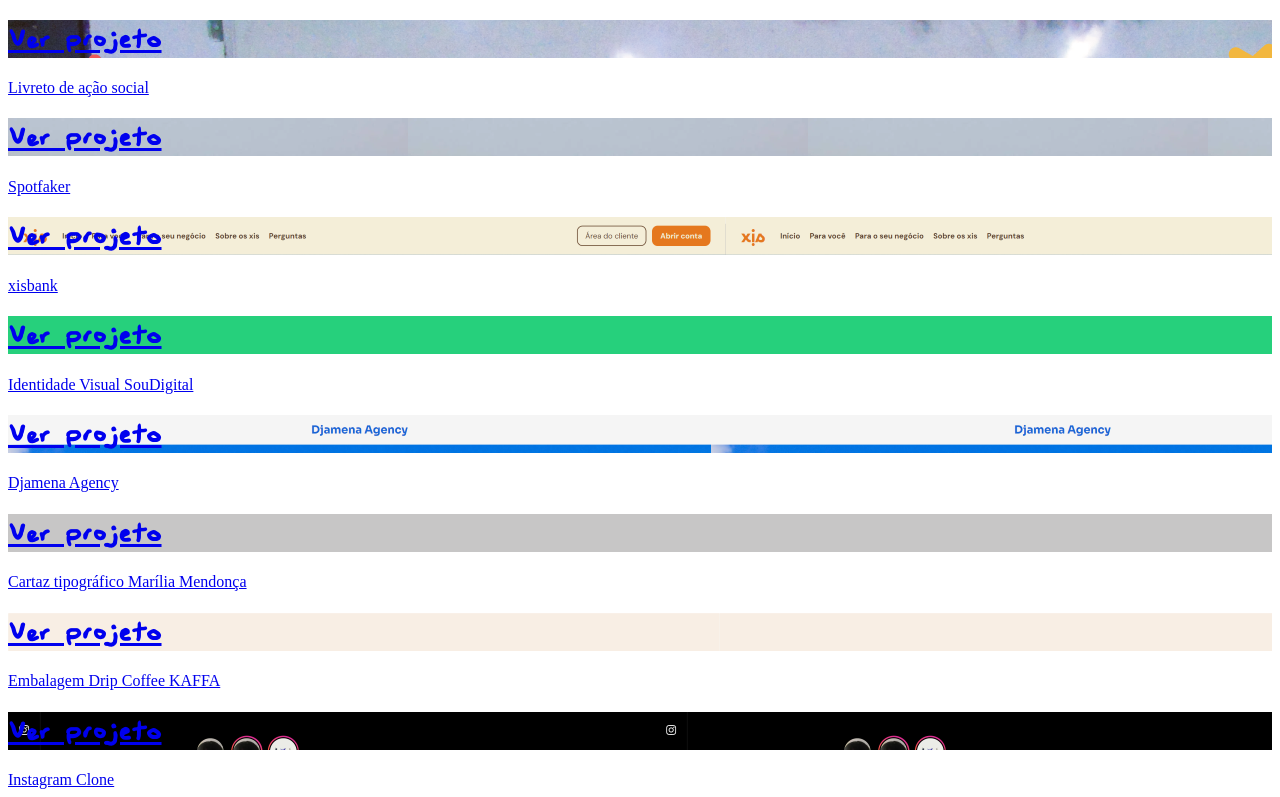
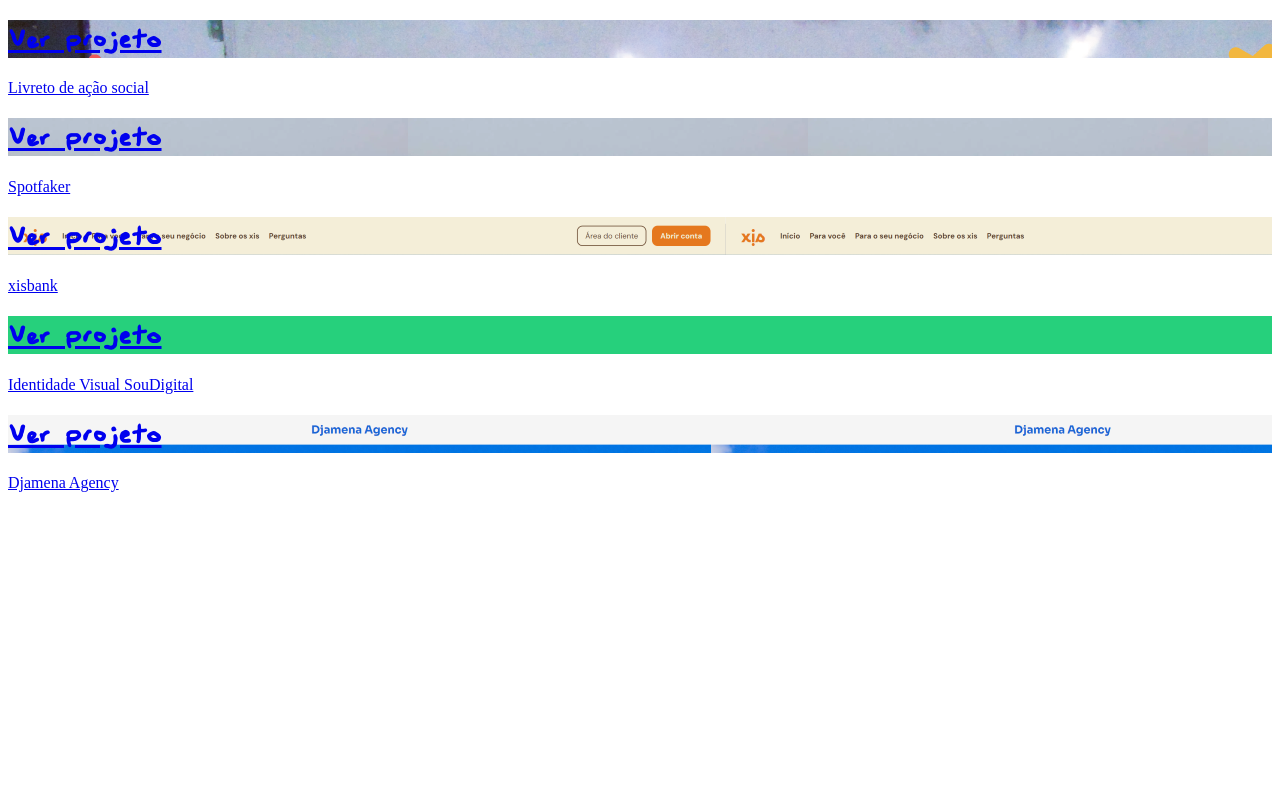
Before and after one commit to kaizinbr/kaizin, a Next.js app: page / in a window 1280 px wide. Shown: the part 418-1215 px from the top of the page. After the commit the page ends 918 px from the top, so only its background shows below. Built offline with nearby package versions, Linux system fonts and the light colour scheme.

Commit message:
ajustes²

```diff
--- a/app/page.tsx
+++ b/app/page.tsx
@@ -13,7 +13,8 @@
         >
             <div
                 className={
-                    uglyDave.className + ` m-auto mt-8 text-5xl font-bold uppercase `
+                    uglyDave.className +
+                    ` m-auto mt-8 text-5xl font-bold uppercase `
                 }
             >
                 kaizin<span className="animate-wiggle changecolor">.work</span>
@@ -21,7 +22,7 @@
             <div
                 className={`gelica mt-12 mb-28 flex min-h-[calc(60vh-48px)] items-center px-6 text-center text-3xl text-pretty md:px-16`}
             >
-                <p className={` `}>
+                {/* <p className={` `}>
                     Trilhando novos{" "}
                     <span className="text-[#C47B5A]">caminhos </span> através de
                     linhas de <span className="text-[#4B4553]">código{""}</span>
@@ -29,6 +30,9 @@
                     <span className="text-[#FE552A]">criatividade</span>.
                     Perfeito para conversar sobre músicas, livros e boas
                     tipografias.
+                </p> */}
+                <p className={` `}>
+                    Olá...
                 </p>
             </div>
 
--- a/app/projetos/nvtog/page.tsx
+++ b/app/projetos/nvtog/page.tsx
@@ -37,8 +37,7 @@
                     mistério, dando destaque ao vermelho.
                 </p>
                 <p>
-                    As fotos podem demorar um pouco para carregar por conta da
-                    qualidade! E todos o créditos vão para o autor do livro,{" "}
+                    Todos os créditos vão para o autor do livro,{" "}
                     <strong>Mark Miller</strong>, e para a editora <strong>Companhia Editora Nacional</strong>.
                 </p>
             </div>
--- a/components/Footer.tsx
+++ b/components/Footer.tsx
@@ -10,7 +10,7 @@
             className="relative h-[calc(100dvh-68px)]  w-full"
             style={{ clipPath: "polygon(0% 0, 100% 0%, 100% 100%, 0 100%)" }}
         >
-            <footer className="fixed bottom-0 h-[calc(100dvh-68px)] w-full m-auto border-t border-neutral-200 text-outrageous-orange-50 bg-outrageous-orange-400">
+            <footer className="fixed bottom-0 h-[calc(100dvh-68px)] w-full m-auto border-t border-neutral-200 text-outrageous-orange-50! bg-outrageous-orange-400">
                 <div
                     className={`
 
@@ -69,12 +69,12 @@
                         >
                             <FaBehance className="size-6" />
                         </Link>
-                        <Link
+                        {/* <Link
                             href="https://www.instagram.com/kaizin.work"
                             target="_blank"
                         >
                             <FaInstagram className="size-5" />
-                        </Link>
+                        </Link> */}
                         <Link
                             href="https://github.com/kaizinbr"
                             target="_blank"
--- a/components/cards/Feed.tsx
+++ b/components/cards/Feed.tsx
@@ -69,25 +69,25 @@
         linkPath: "/projetos/djamena",
         chips: ["web design", "landing page", "website"],
     },
-    {
-        name: "Cartaz tipográfico Marília Mendonça",
-        imageUrl: "/fundos/marilia.webp",
-        linkPath:
-            "https://www.behance.net/gallery/181561229/Cartaz-tipografico-Marilia-Mendonca",
-        chips: ["web design", "colaborativo"],
-    },
-    {
-        name: "Embalagem Drip Coffee KAFFA",
-        imageUrl: "/fundos/kaffa.webp",
-        linkPath: "https://www.behance.net/gallery/180723801/Drip-Coffee-KAFFA",
-        chips: ["web design", "colaborativo", "packaging"],
-    },
-    {
-        name: "Instagram Clone",
-        imageUrl: "/fundos/instakai.webp",
-        linkPath: "/projetos/instakai",
-        chips: ["website"],
-    },
+    // {
+    //     name: "Cartaz tipográfico Marília Mendonça",
+    //     imageUrl: "/fundos/marilia.webp",
+    //     linkPath:
+    //         "https://www.behance.net/gallery/181561229/Cartaz-tipografico-Marilia-Mendonca",
+    //     chips: ["web design", "colaborativo"],
+    // },
+    // {
+    //     name: "Embalagem Drip Coffee KAFFA",
+    //     imageUrl: "/fundos/kaffa.webp",
+    //     linkPath: "https://www.behance.net/gallery/180723801/Drip-Coffee-KAFFA",
+    //     chips: ["web design", "colaborativo", "packaging"],
+    // },
+    // {
+    //     name: "Instagram Clone",
+    //     imageUrl: "/fundos/instakai.webp",
+    //     linkPath: "/projetos/instakai",
+    //     chips: ["website"],
+    // },
 ];
 
 function Chip({ title }: { title: string }) {
```
Also changed, not shown: app/contato/page.tsx (+3 -11 lines), components/navbar/Nav/data.js (+4 -4 lines).
